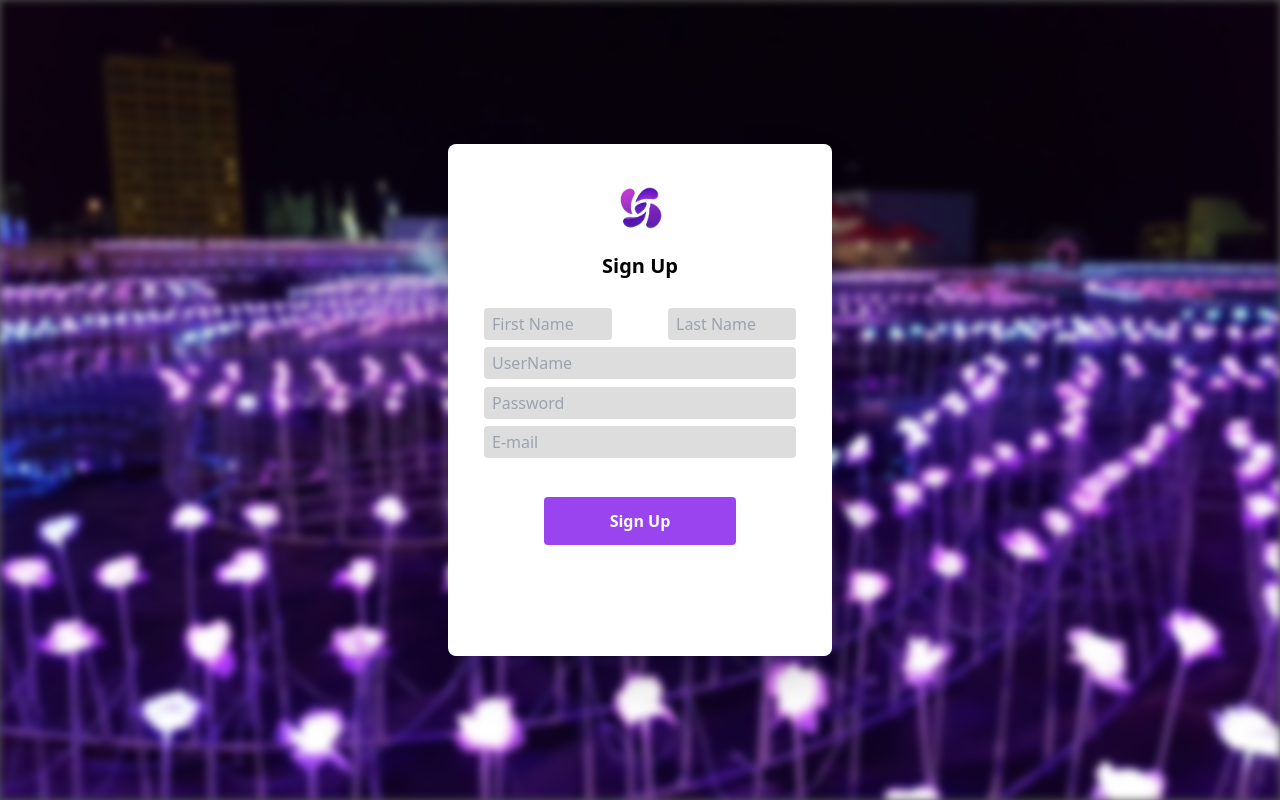
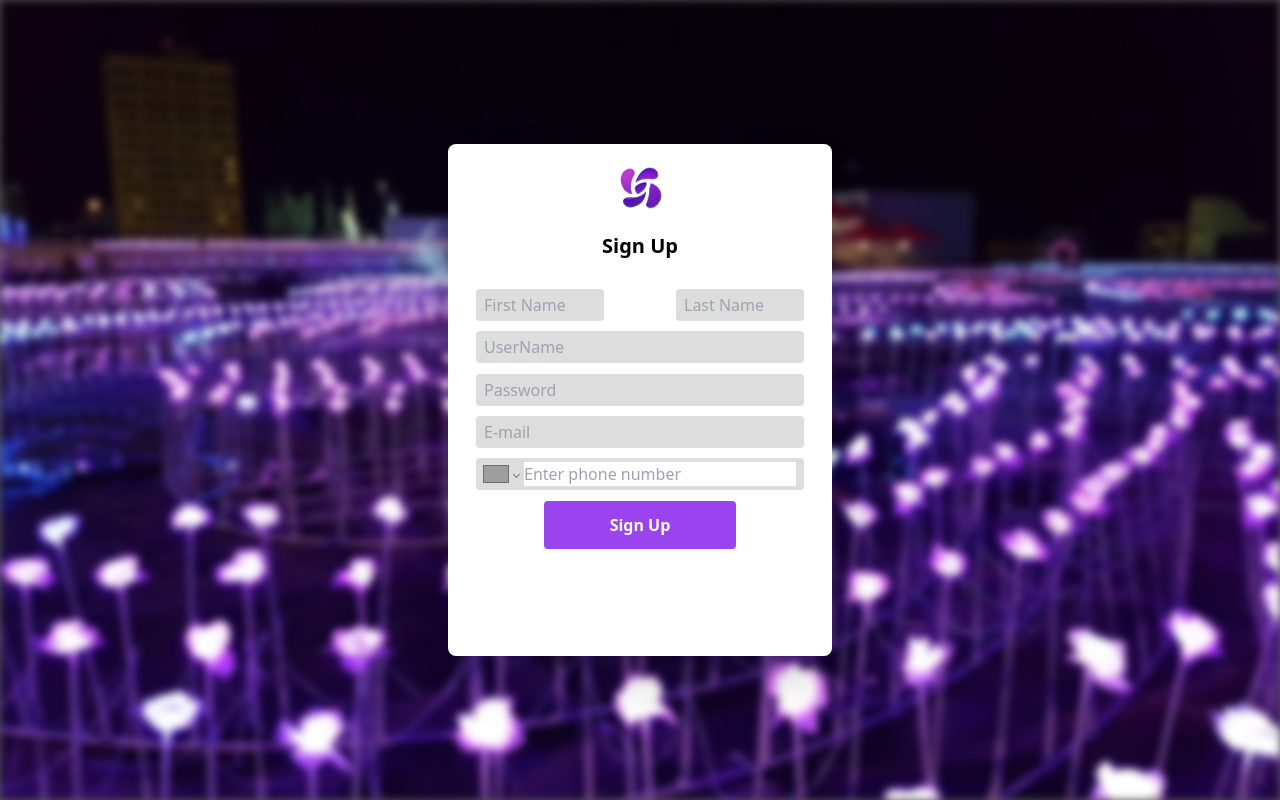
Before and after one commit to NatorWebDev/page-project-college, a React (Vite) app: page /register in a window 1280 px wide. Built offline with nearby package versions, Linux system fonts and the light colour scheme; grey boxes are pictures that could not be loaded.

Commit message:
finished sign up

```diff
--- a/package.json
+++ b/package.json
@@ -15,6 +15,7 @@
     "match-sorter": "^6.3.1",
     "react": "^18.2.0",
     "react-dom": "^18.2.0",
+    "react-phone-number-input": "^3.2.25",
     "react-router-dom": "^6.14.0",
     "sort-by": "^1.2.0"
   },
--- a/src/index.css
+++ b/src/index.css
@@ -3,11 +3,16 @@
 @tailwind utilities;
 
 @layer components{
+  :root{
+    --PhoneInput-color--focus:none
+  }
   .input{
     background: #ddd;
     outline:none;
     padding: 8px;
   }
 
-
+  .PhoneInput :nth-child(2){
+    outline:none;
+  }
 }
--- a/src/routes/Register.jsx
+++ b/src/routes/Register.jsx
@@ -1,10 +1,11 @@
 import React, { useState } from "react";
 import { Form } from "react-router-dom";
 import { GoogleLogin } from "@react-oauth/google";
+import PhoneInput from "react-phone-number-input";
+import "react-phone-number-input/style.css";
 
 export default function Register() {
-
-  const [value, setValue] = useState('')
+  const [value, setValue] = useState("");
 
   return (
     <div className="w-full h-screen bg-Background absolute flex items-center justify-center login_bg">
@@ -14,7 +15,7 @@
         className="absolute w-full h-full z-10 blur-sm"
       />
 
-      <div className="w-384 h-512 bg-white flex flex-col items-center shadow-2xl rounded-lg p-12 pt-32 relative z-20 ">
+      <div className="w-384 h-512 bg-white flex flex-col items-center shadow-2xl rounded-lg p-4 pt-12 relative z-20 ">
         <h2 className="w-64 h-64 rounded-full relative flex items-center justify-center overflow-hidden">
           <img
             src="logo.png"
@@ -60,7 +61,13 @@
             className="input w-full h-32 rounded"
             placeholder="E-mail"
           />
-          <input type="tel" name="" id="" />
+          <PhoneInput
+            placeholder="Enter phone number"
+            value={value}
+            onChange={setValue}
+            className="input w-full h-32 rounded"
+            defaultCountry="VE"
+          />
           <input
             type="button"
             value="Sign Up"
```
Also changed, not shown: 1 other file (tests, documents, lock files or other folders).
